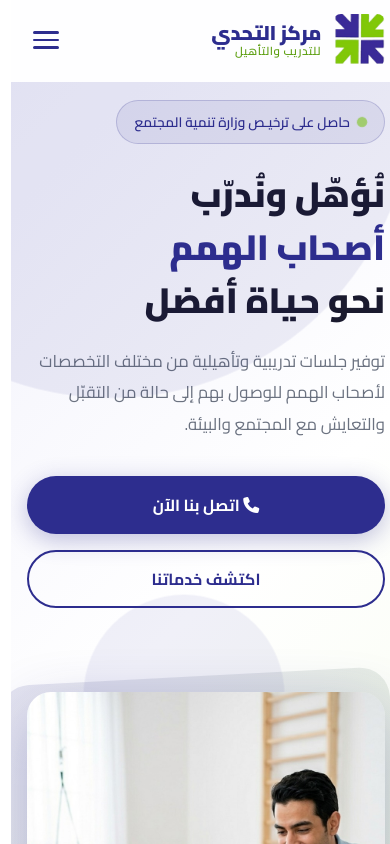
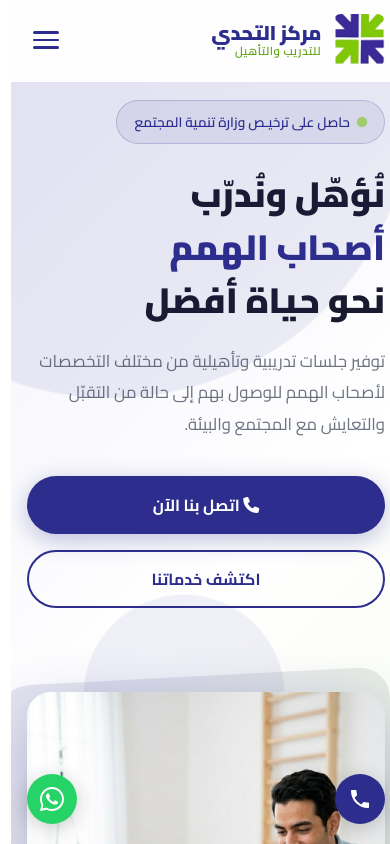
Before and after one commit to nadayoussef258/Challenge-Centre, an Angular app: page / in a window 390 px wide. Shown: the top 844 px of the page. Built offline with nearby package versions, Linux system fonts and the light colour scheme.

Commit message:
add whatsapp , phone icons and cursor pointer to services cards to navigate to form section

```diff
--- a/src/app/app.css
+++ b/src/app/app.css
@@ -0,0 +1,122 @@
+/* ===== Floating Buttons ===== */
+.floating-btn {
+  position: fixed;
+  bottom: 30px;
+  width: 56px;
+  height: 56px;
+  border-radius: 50%;
+  display: flex;
+  align-items: center;
+  justify-content: center;
+  box-shadow: 0 4px 20px rgba(0, 0, 0, 0.2);
+  z-index: 9999;
+  transition: all 0.3s ease;
+  cursor: pointer;
+  overflow: hidden;
+  text-decoration: none;
+}
+
+.floating-btn svg {
+  width: 28px;
+  height: 28px;
+  flex-shrink: 0;
+  transition: transform 0.3s ease;
+}
+
+/* الـ label المخفي */
+.floating-label {
+  display: none;
+  white-space: nowrap;
+  font-family: 'Cairo', sans-serif;
+  font-size: 0.85rem;
+  font-weight: 600;
+}
+
+/* Hover - اتساع الزرار */
+.floating-btn:hover {
+  width: auto;
+  border-radius: 28px;
+  padding: 0 20px;
+  gap: 8px;
+}
+
+.floating-btn:hover .floating-label {
+  display: inline;
+}
+
+.floating-btn:hover svg {
+  transform: scale(1.1);
+}
+
+/* واتساب - يسار */
+.whatsapp-btn {
+  left: 24px;
+  background: #25D366;
+  color: #fff;
+}
+
+.whatsapp-btn:hover {
+  background: #1da851;
+  box-shadow: 0 6px 25px rgba(37, 211, 102, 0.45);
+}
+
+/* اتصال - يمين */
+.phone-btn {
+  right: 24px;
+  background: var(--primary, #2D2D8E);
+  color: #fff;
+}
+
+.phone-btn:hover {
+  background: var(--primary-dark, #1e1e6a);
+  box-shadow: 0 6px 25px rgba(45, 45, 142, 0.4);
+}
+
+/* نبضة حوالين الأيقونة */
+.whatsapp-btn::before,
+.phone-btn::before {
+  content: '';
+  position: absolute;
+  width: 100%;
+  height: 100%;
+  border-radius: 50%;
+  animation: pulse 2.5s ease-out infinite;
+}
+
+.whatsapp-btn::before { background: rgba(37, 211, 102, 0.4); }
+.phone-btn::before    { background: rgba(45, 45, 142, 0.3); }
+
+.floating-btn:hover::before { animation: none; }
+
+@keyframes pulse {
+  0%   { transform: scale(1);   opacity: 0.8; }
+  70%  { transform: scale(1.6); opacity: 0;   }
+  100% { transform: scale(1.6); opacity: 0;   }
+}
+
+/* موبايل */
+@media (max-width: 576px) {
+  .floating-btn {
+    width: 50px;
+    height: 50px;
+    bottom: 20px;
+  }
+
+  .floating-btn svg {
+    width: 24px;
+    height: 24px;
+  }
+
+  .whatsapp-btn { left: 16px; }
+  .phone-btn    { right: 16px; }
+
+  /* على الموبايل الـ hover مش بيشتغل، فخلي الزرار ثابت مستدير */
+  .floating-btn:hover {
+    width: 50px;
+    border-radius: 50%;
+    padding: 0;
+    gap: 0;
+  }
+
+  .floating-btn:hover .floating-label { display: none; }
+}
--- a/src/app/app.html
+++ b/src/app/app.html
@@ -1 +1,47 @@
-<router-outlet></router-outlet>
+<router-outlet />
+
+<!-- Floating Contact Icons -->
+@if (showFloatingIcons) {
+  <!-- واتساب - يسار -->
+
+  <a  href="https://wa.me/+971544405857"
+    target="_blank"
+    class="floating-btn whatsapp-btn"
+    title="تواصل معنا عبر واتساب"
+    aria-label="واتساب">
+    <svg xmlns="http://www.w3.org/2000/svg" viewBox="0 0 24 24" fill="currentColor">
+      <path d="M17.472 14.382c-.297-.149-1.758-.867-2.03-.967-.273-.099-.471-.148-.67.15
+               -.197.297-.767.966-.94 1.164-.173.199-.347.223-.644.075
+               -.297-.15-1.255-.463-2.39-1.475-.883-.788-1.48-1.761-1.653-2.059
+               -.173-.297-.018-.458.13-.606.134-.133.298-.347.446-.52
+               .149-.174.198-.298.298-.497.099-.198.05-.371-.025-.52
+               -.075-.149-.669-1.612-.916-2.207-.242-.579-.487-.5-.669-.51
+               -.173-.008-.371-.01-.57-.01-.198 0-.52.074-.792.372
+               -.272.297-1.04 1.016-1.04 2.479 0 1.462 1.065 2.875 1.213 3.074
+               .149.198 2.096 3.2 5.077 4.487.709.306 1.262.489 1.694.625
+               .712.227 1.36.195 1.871.118.571-.085 1.758-.719 2.006-1.413
+               .248-.694.248-1.289.173-1.413-.074-.124-.272-.198-.57-.347z"/>
+      <path d="M12 0C5.373 0 0 5.373 0 12c0 2.124.558 4.168 1.562 5.943L.057 23.552
+               a.5.5 0 00.609.61l5.76-1.51A11.943 11.943 0 0012 24c6.627 0 12-5.373 12-12
+               S18.627 0 12 0zm0 22c-1.947 0-3.782-.5-5.388-1.375l-.372-.213-3.853 1.01
+               1.026-3.74-.233-.386A9.944 9.944 0 012 12C2 6.477 6.477 2 12 2s10 4.477 10 10
+               -4.477 10-10 10z"/>
+    </svg>
+    <span class="floating-label">واتساب</span>
+  </a>
+
+  <!-- اتصال - يمين -->
+
+    <a href="tel:+971544405857"
+    class="floating-btn phone-btn"
+    title="اتصل بنا"
+    aria-label="اتصال">
+    <svg xmlns="http://www.w3.org/2000/svg" viewBox="0 0 24 24" fill="currentColor">
+      <path d="M6.62 10.79c1.44 2.83 3.76 5.14 6.59 6.59l2.2-2.2c.27-.27.67-.36 1.02-.24
+               1.12.37 2.33.57 3.57.57.55 0 1 .45 1 1V20c0 .55-.45 1-1 1
+               -9.39 0-17-7.61-17-17 0-.55.45-1 1-1h3.5c.55 0 1 .45 1 1
+               0 1.25.2 2.45.57 3.57.11.35.03.74-.25 1.02l-2.2 2.2z"/>
+    </svg>
+    <span class="floating-label">اتصل بنا</span>
+  </a>
+}
--- a/src/app/app.ts
+++ b/src/app/app.ts
@@ -1,5 +1,6 @@
 import { Component, signal } from '@angular/core';
-import { RouterOutlet } from '@angular/router';
+import {  NavigationEnd, Router, RouterOutlet } from '@angular/router';
+import { filter } from 'rxjs';
 
 
 @Component({
@@ -11,4 +12,14 @@ import { RouterOutlet } from '@angular/router';
 })
 export class App {
   protected readonly title = signal('challenge_centre');
+    showFloatingIcons = true;
+
+  constructor(private router: Router) {
+    this.router.events.pipe(
+      filter(event => event instanceof NavigationEnd)
+    ).subscribe((event: NavigationEnd) => {
+      // تخفي في أي route فيه /admin/
+      this.showFloatingIcons = !event.urlAfterRedirects.startsWith('/admin');
+    });
+  }
 }
--- a/src/app/features/home_page/services/services.component.css
+++ b/src/app/features/home_page/services/services.component.css
@@ -30,7 +30,16 @@
   display: flex;
   flex-direction: column;
 }
+.service-card,
+.community-card {
+  cursor: pointer;
+}
 
+/* تأثير خفيف يوضح إن الكارد قابل للضغط */
+.service-card:active,
+.community-card:active {
+  transform: translateY(-2px) scale(0.99);
+}
 .service-card::before {
   content: '';
   position: absolute;
--- a/src/app/features/home_page/services/services.component.html
+++ b/src/app/features/home_page/services/services.component.html
@@ -13,7 +13,8 @@
     <!-- Main Services Grid (6 cards) -->
     <div class="services-grid">
       <div class="service-card" *ngFor="let s of services; let i = index"
-           [style.animation-delay]="(i * 0.1) + 's'">
+     [style.animation-delay]="(i * 0.1) + 's'"
+     (click)="scrollToContact()">
         <div class="service-icon-wrap">
           <i [class]="s.icon + ' service-icon'" style="color: var(--primary);"></i>
         </div>
@@ -41,8 +42,9 @@
       </div>
 
       <div class="community-grid">
-        <div class="community-card" *ngFor="let s of communityServices; let i = index"
-             [style.animation-delay]="(i * 0.12) + 's'">
+       <div class="community-card" *ngFor="let s of communityServices; let i = index"
+     [style.animation-delay]="(i * 0.12) + 's'"
+     (click)="scrollToContact()">
           <div class="community-icon-wrap">
             <i [class]="s.icon"></i>
           </div>
--- a/src/app/features/home_page/services/services.component.ts
+++ b/src/app/features/home_page/services/services.component.ts
@@ -13,6 +13,11 @@ export class ServicesComponent implements OnInit {
 
   ngOnInit() {
   }
+
+  scrollToContact() {
+  const el = document.getElementById('contact');
+  if (el) el.scrollIntoView({ behavior: 'smooth', block: 'start' });
+}
   services = [
     {
       icon: 'fa-solid fa-book-open',
```
